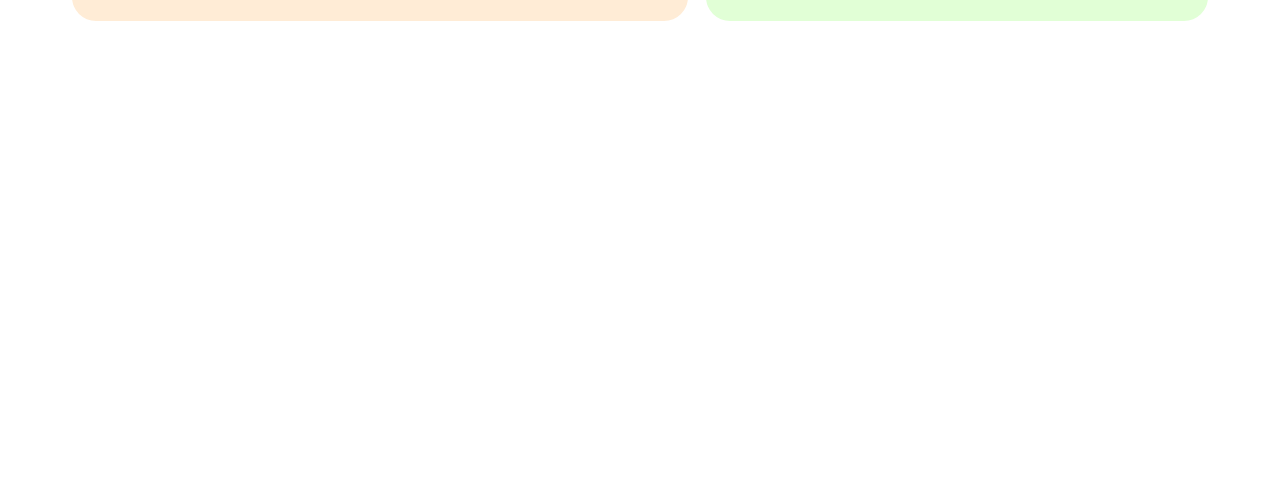
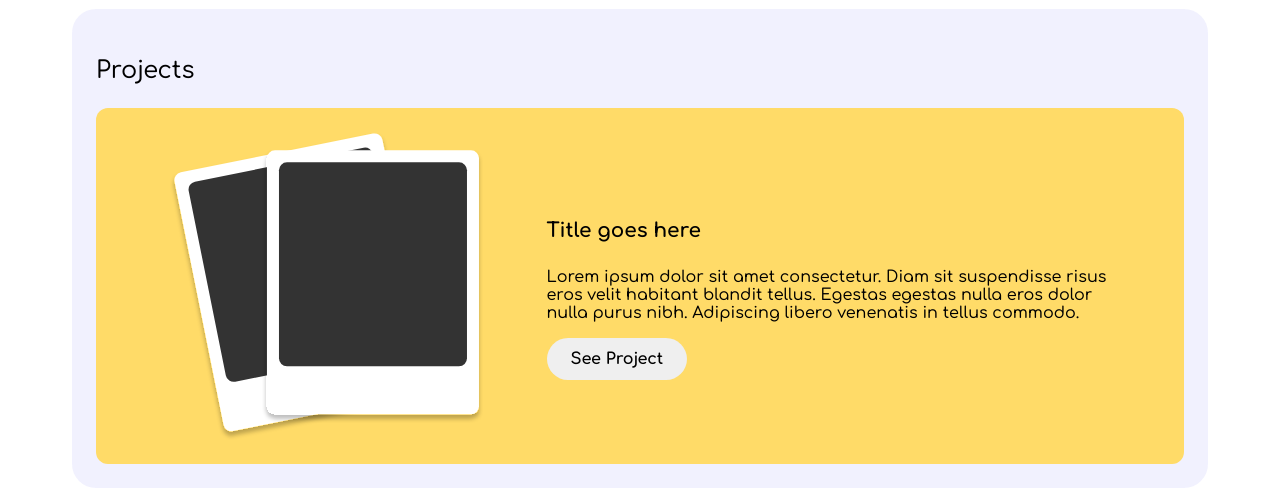
Before and after one commit to Utkarsh1520/portfolio, a plain HTML site: page main.html in a window 1280 px wide. Shown: the part 1269-1762 px from the top of the page. Before the commit the page ends 1298 px from the top, so only its background shows below. Drawn offline with Linux system fonts and the light colour scheme.

Commit message:
updatedProjects

```diff
--- a/main.html
+++ b/main.html
@@ -14,6 +14,7 @@
             <!-- <p>Experiences</p> -->
             <a href="experiences.html">Experiences</a>
             <a href="Resources/Resume_Utkarsh (1) (3).pdf" target="_blank">Resume</a>
+            <a href="mailto:utkarshprakash1520@outlook.com" target="_blank">Contact</a>
         </ul>
     </div>
     <div class="Hero">
@@ -36,5 +37,18 @@
             <img src="Resources/whatIdo-Img.svg">
         </div>
     </div>
+    <div class="projects">
+        <div class="project_list">
+            <h3>Projects</h3>
+            <div class="project_life_check">
+                <img src="Resources/imageplacholder.svg">
+                <div class="project_about">
+                    <h4>Title goes here</h4>
+                    <p>Lorem ipsum dolor sit amet consectetur. Diam sit suspendisse risus eros velit habitant blandit tellus. Egestas egestas nulla eros dolor nulla purus nibh. Adipiscing libero venenatis in tellus commodo.</p>
+                    <button>See Project</button>
+                </div>
+            </div>
+        </div>
+    </div>
 </body>
 </html>
--- a/style.css
+++ b/style.css
@@ -47,7 +47,7 @@ ul a{
     border-radius: 24px;
     background: #EEEEEE;
     justify-content: space-between;
-    margin-top: 36px;
+    margin-top: 16px;
     height: 599px;
 }
 
@@ -91,7 +91,7 @@ ul a{
 .about{
     display: flex;
     justify-content: space-between;
-    margin-top: 64px;
+    margin-top: 36px;
 }
 
 .about h3{
@@ -154,3 +154,63 @@ ul a{
     justify-content: center;
     margin: auto;
 }
+
+.projects{
+    background: rgba(78, 79, 235, 0.08);
+    padding: 24px;
+    margin-top: 36px;
+    border-radius: 24px;
+}
+
+.project_list h3{
+    font-family: 'Comfortaa', sans-serif;
+    font-size: 24px;
+    font-style: normal;
+    font-weight: 500;
+    line-height: normal;
+}
+
+.project_life_check{
+    color: #000;
+    display: flex;
+    gap: 64px;
+    border-radius: 12px;
+    background: #FFDB68;
+    padding: 24px;
+    align-items: center;
+    justify-content: center;
+}
+
+.project_about h4{
+    /* color: #000; */
+    font-family: Comfortaa;
+    font-size: 20px;
+    font-style: normal;
+    font-weight: 700;
+    line-height: normal;
+}
+
+.project_about p{
+    /* color: rgba(0, 0, 0, 0.84); */
+    font-family: Comfortaa;
+    font-size: 16px;
+    font-style: normal;
+    font-weight: 500;
+    line-height: normal;
+    width: 564px;
+}
+
+.project_about button{
+    padding: 12px 24px;
+    border: none;
+    border-radius: 50px;
+    font-family: Comfortaa;
+    font-size: 16px;
+    font-style: normal;
+    font-weight: 700;
+    line-height: normal;
+}
+
+.project_about button:hover{
+    background-color: #f5f5f5;
+}
```
Also changed, not shown: Resources/imageplacholder.svg (added).
